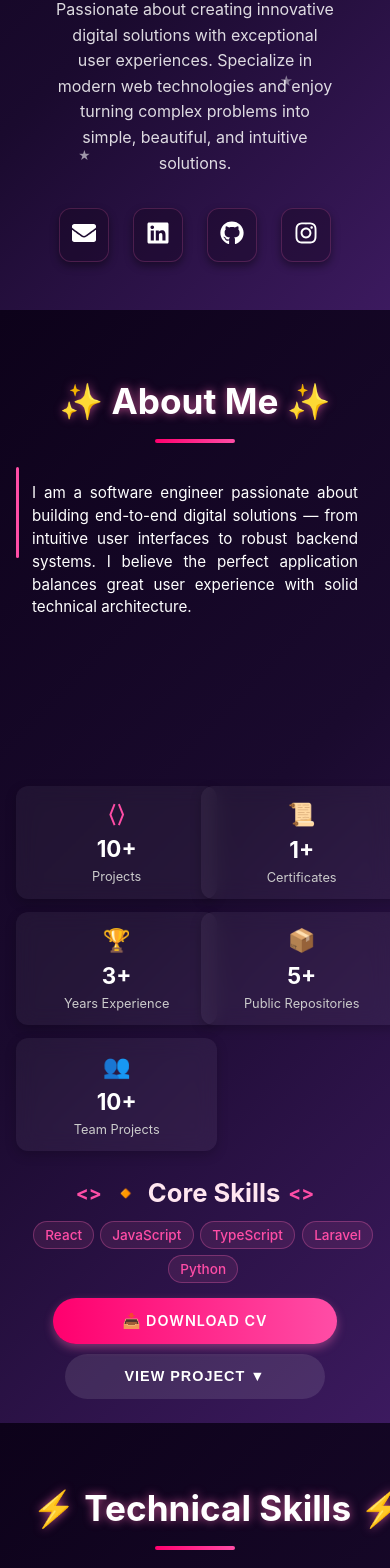
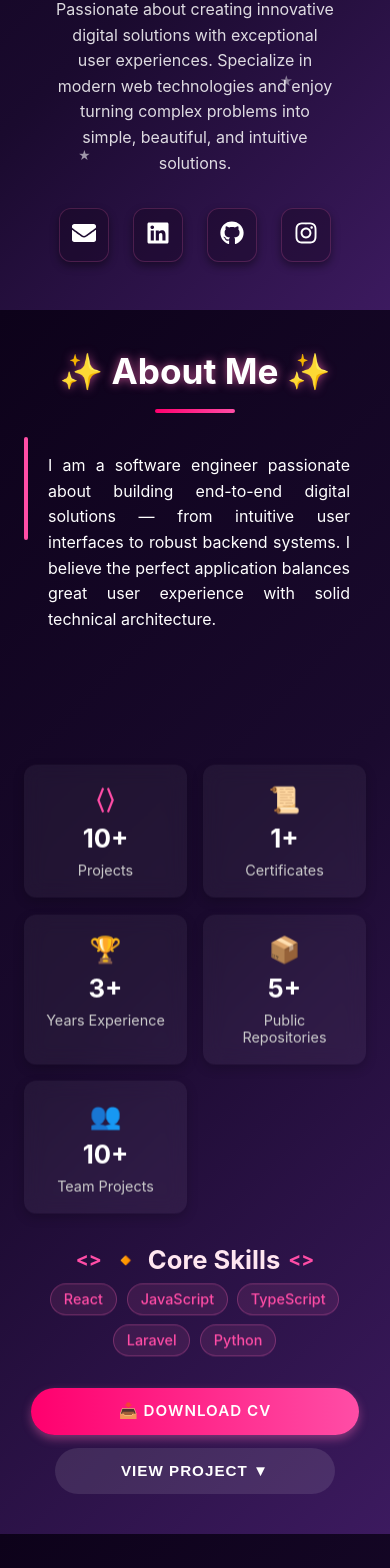
Before and after one commit to lisnadesanti/my_portofolio, a React (Create React App) app: page / in a window 390 px wide. Shown: the part 426-1994 px from the top of the page. Built offline with nearby package versions, Linux system fonts and the light colour scheme.

Commit message:
about back

```diff
--- a/src/components/About.css
+++ b/src/components/About.css
@@ -1,34 +1,24 @@
 .about-section {
   min-height: auto;
   background: linear-gradient(135deg, #0d021a, #1a0a2e, #3c1a5f);
-  padding: 3rem 2rem; /* default desktop */
+  padding: 3rem 2rem;
   position: relative;
   overflow: hidden;
   color: #ffffff;
 }
 
-/* ⚠️ PERBAIKAN UTAMA: TAMBAHKAN PADDING-TOP UNTUK MENDEKATKAN KE NAVBAR */
-@media (max-width: 768px) {
-  .about-section {
-    padding: 1.5rem 1rem; /* lebih rapat */
-    padding-top: 70px; /* ⬅️ JANGAN HILANGKAN INI — BIAR TIDAK TERTUTUP NAVBAR */
-  }
-}
-
 .container {
   max-width: 1200px;
   margin: 0 auto;
-  width: 100%; /* ⬅️ WAJIB UNTUK RESPONSIF */
-  padding: 0 1rem;
 }
 
 .section-title {
   text-align: center;
-  margin-bottom: 1rem;
+  margin-bottom: 1.5rem;
 }
 
 .section-title h2 {
-  font-size: 2rem;
+  font-size: 2.8rem;
   color: #ffffff;
   text-shadow: 0 0 10px rgba(255, 105, 180, 0.7);
   display: inline-block;
@@ -40,7 +30,7 @@
   width: 80px;
   height: 4px;
   background: linear-gradient(90deg, #ff006e, #ff4da6);
-  margin: 0.6rem auto;
+  margin: 1rem auto;
   border-radius: 2px;
   animation: underlineGrow 1s ease-out;
 }
@@ -65,13 +55,13 @@
   }
 }
 
-/* Layout utama */
+/* 🔧 Perbaikan layout agar konten selalu terlihat */
 .about-content {
   display: flex;
   flex-wrap: wrap;
-  gap: 1.5rem;
+  gap: 2.5rem;
   align-items: flex-start;
-  margin-bottom: 1.2rem;
+  margin-bottom: 1.5rem;
   width: 100%;
 }
 
@@ -82,21 +72,21 @@
 }
 
 .about-text {
-  line-height: 1.6;
-  font-size: 1rem;
-  padding-left: 1.2rem;
+  line-height: 1.8;
+  font-size: 1.1rem;
+  padding-left: 1.5rem;
   position: relative;
   animation: slideInLeft 1s ease-out;
 }
 
-/* ✅ GARIS PINK RESPONSIF — SESUAI FONT SIZE MOBILE */
+/* ✅ GARIS PINK YANG PANJANGNYA SESUAI TEKS (4 baris) */
 .about-text::before {
   content: '';
   position: absolute;
   left: 0;
   top: 0;
-  height: 6.4em;
-  width: 3px;
+  height: 7.2em; /* 1.8em × 4 baris */
+  width: 4px;
   background: #ff4da6;
   border-radius: 2px;
 }
@@ -114,9 +104,8 @@
 
 .stats-grid {
   display: grid;
-  grid-template-columns: repeat(2, 1fr); /* ⬅️ 2 kolom di mobile & desktop */
-  gap: 0.9rem;
-  width: 100%;
+  grid-template-columns: repeat(auto-fit, minmax(180px, 1fr));
+  gap: 1.5rem;
   animation: slideInRight 1s ease-out;
 }
 
@@ -131,17 +120,30 @@
   }
 }
 
+/* ✨ Animasi mengambang untuk card */
+@keyframes float {
+  0% {
+    transform: translateY(0);
+  }
+  50% {
+    transform: translateY(-8px);
+  }
+  100% {
+    transform: translateY(0);
+  }
+}
+
 .stat-card {
   background: rgba(255, 255, 255, 0.05);
   border-radius: 12px;
-  padding: 1rem;
+  padding: 1.5rem;
   text-align: center;
   backdrop-filter: blur(10px);
   transition: transform 0.3s ease, box-shadow 0.3s ease;
   box-shadow: 0 4px 12px rgba(0, 0, 0, 0.2);
+  /* ✅ Efek mengambang otomatis */
   animation: float 3s ease-in-out infinite;
   will-change: transform;
-  width: 100%; /* ⬅️ WAJIB UNTUK PENUH LEBAR */
 }
 
 .stat-card:hover {
@@ -150,31 +152,32 @@
 }
 
 .stat-icon {
-  font-size: 1.5rem;
+  font-size: 2rem;
   margin-bottom: 0.5rem;
   color: #ff4da6;
 }
 
 .stat-number {
-  font-size: 1.5rem;
+  font-size: 2rem;
   font-weight: 700;
   color: #ffffff;
-  margin: 0.4rem 0;
+  margin: 0.5rem 0;
 }
 
 .stat-label {
-  font-size: 0.85rem;
+  font-size: 1rem;
   color: #cccccc;
 }
 
+/* 🔷 Core Skills — TANPA BOX */
 .core-skills-section {
-  margin-top: 1.2rem;
+  margin-top: 2rem;
   text-align: center;
 }
 
 .core-skills-section h3 {
   font-size: 1.6rem;
-  margin-bottom: 0.8rem;
+  margin-bottom: 1rem;
   color: #ffe6f0;
   display: flex;
   align-items: center;
@@ -194,43 +197,43 @@
   display: flex;
   flex-wrap: wrap;
   justify-content: center;
-  gap: 0.5rem;
+  gap: 0.8rem;
   margin-top: 0.5rem;
-  width: 100%;
 }
 
 .skill-tag {
   background: rgba(255, 105, 180, 0.1);
   color: #ff4da6;
-  padding: 0.4rem 0.8rem;
+  padding: 0.5rem 1rem;
   border-radius: 20px;
   font-weight: 500;
   transition: all 0.3s ease;
   border: 1px solid rgba(255, 105, 180, 0.3);
+  /* ✅ Efek mengambang untuk skill tag */
   animation: float 4s ease-in-out infinite;
-  animation-delay: 0.5s;
+  animation-delay: 0.5s; /* sedikit delay agar tidak seragam */
   will-change: transform;
-  width: auto;
 }
 
 .skill-tag:hover {
   background: rgba(255, 105, 180, 0.2);
-  transform: scale(1.05) translateY(-3px);
+  transform: scale(1.05) translateY(-3px); /* tambah sedikit naik saat hover */
   box-shadow: 0 0 10px rgba(255, 105, 180, 0.5);
 }
 
+/* 🔷 CTA Buttons — TANPA BOX */
 .cta-buttons {
   display: flex;
   justify-content: center;
-  gap: 0.7rem;
-  margin-top: 1.2rem;
+  gap: 1rem;
+  margin-top: 2rem;
   flex-wrap: wrap;
-  width: 100%;
 }
 
+/* 🔧 Gaya tombol umum — berlaku untuk <button> dan <a> */
 .cta-buttons .btn-download,
 .cta-buttons .btn-view {
-  padding: 0.75rem;
+  padding: 0.75rem 1.5rem;
   border: none;
   border-radius: 25px;
   cursor: pointer;
@@ -242,9 +245,6 @@
   text-align: center;
   text-decoration: none;
   line-height: 1.5;
-  width: 100%;
-  max-width: 260px;
-  font-size: 0.9rem;
 }
 
 .btn-download {
@@ -271,84 +271,88 @@
   transform: translateY(-2px);
 }
 
-/* ✅ RESPONSIF — MOBILE: SEMUA DIPERKECIL & DIRAPIKAN */
+/* ✅ RESPONSIF — PERBAIKAN UTAMA: CARD 2 KOLOM DI MOBILE */
 @media (max-width: 768px) {
   .about-section {
-    padding: 1.5rem 1rem;
-    padding-top: 70px; /* ⬅️ JANGAN HILANGKAN — BIAR TIDAK TERTUTUP NAVBAR */
+    padding: 2.5rem 1.5rem;
   }
 
   .section-title h2 {
-    font-size: 1.8rem;
+    font-size: 2.2rem;
   }
 
   .about-content {
     flex-direction: column;
-    gap: 1.2rem;
+    gap: 2rem;
   }
 
   .about-text {
-    font-size: 0.95rem;
-    line-height: 1.5;
-    padding-left: 1rem;
+    font-size: 1rem;
+    line-height: 1.6;
+    padding-left: 1.5rem;
     padding-right: 1rem;
     text-align: justify;
+    position: relative;
   }
 
+  /* ✅ GARIS PINK DI MOBILE — SESUAI TINGGI TEKS (4 baris) */
   .about-text::before {
-    height: 6em;
-    width: 3px;
+    height: 6.4em; /* 1.6em × 4 baris */
+    width: 4px;
     background: #ff4da6;
     border-radius: 2px;
   }
 
+  /* ⭐️ PERBAIKAN: TAMPILKAN 2 KOLOM DI HP */
   .stats-grid {
     grid-template-columns: repeat(2, 1fr);
-    gap: 0.8rem;
+    gap: 1rem;
   }
 
   .stat-card {
-    padding: 0.9rem;
+    padding: 1.2rem;
+    /* Animasi float tetap aktif di mobile */
   }
 
   .stat-icon {
-    font-size: 1.4rem;
+    font-size: 1.6rem;
   }
 
   .stat-number {
-    font-size: 1.4rem;
+    font-size: 1.6rem;
   }
 
   .stat-label {
-    font-size: 0.8rem;
+    font-size: 0.9rem;
   }
 
   .core-skills-section {
-    margin-top: 1rem;
+    margin-top: 1.5rem;
   }
 
   .skills-list {
-    gap: 0.4rem;
+    gap: 0.6rem;
     padding: 0 0.5rem;
   }
 
   .skill-tag {
-    padding: 0.3rem 0.7rem;
-    font-size: 0.85rem;
+    padding: 0.4rem 0.8rem;
+    font-size: 0.9rem;
+    /* Animasi float tetap aktif */
   }
 
   .cta-buttons {
     flex-direction: column;
-    gap: 0.6rem;
-    margin-top: 1rem;
+    gap: 0.8rem;
+    margin-top: 1.5rem;
     align-items: center;
   }
 
   .btn-download,
   .btn-view {
     width: 100%;
-    max-width: 240px;
-    padding: 0.7rem;
-    font-size: 0.85rem;
+    max-width: 280px;
+    padding: 0.8rem;
+    font-size: 0.95rem;
   }
 }
```
